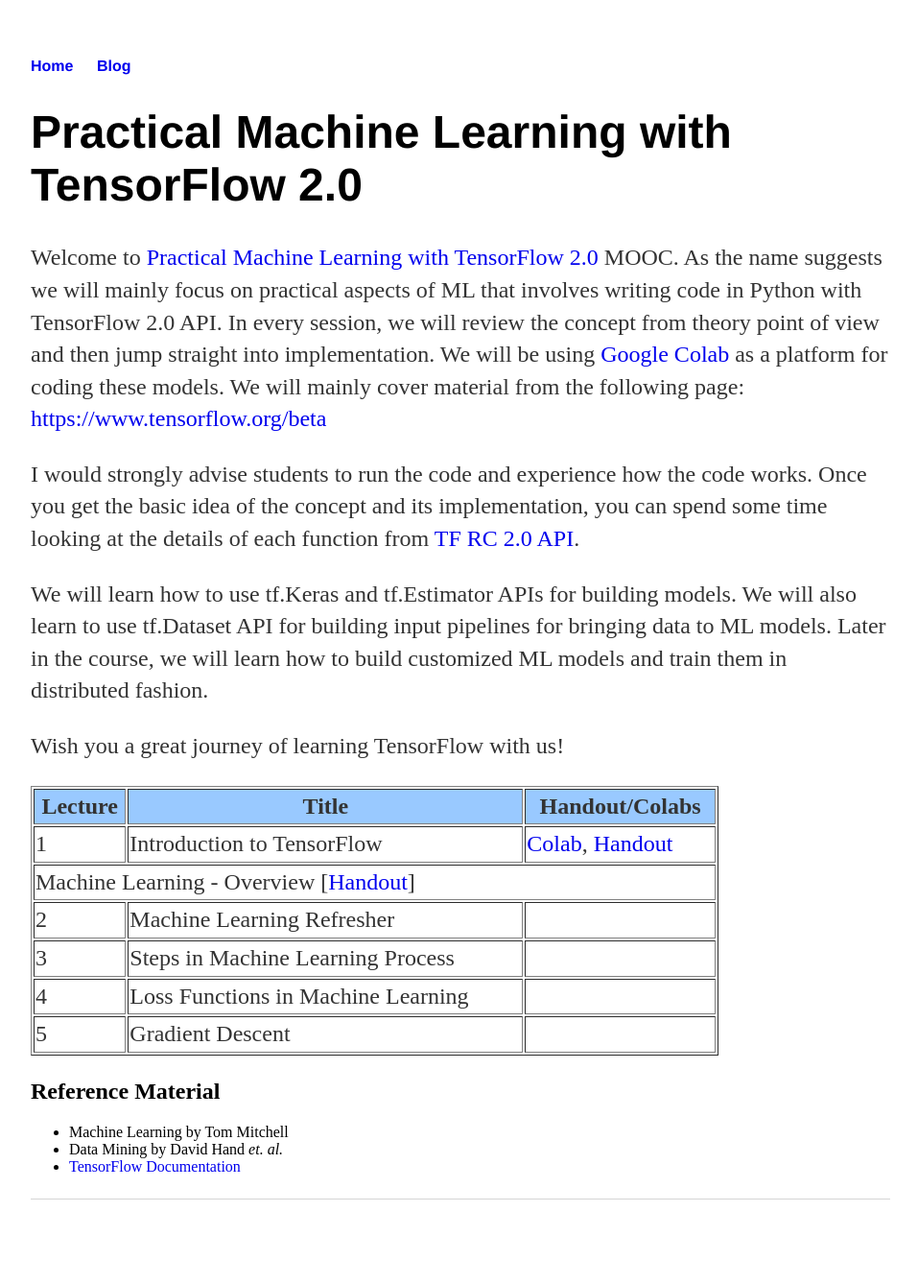
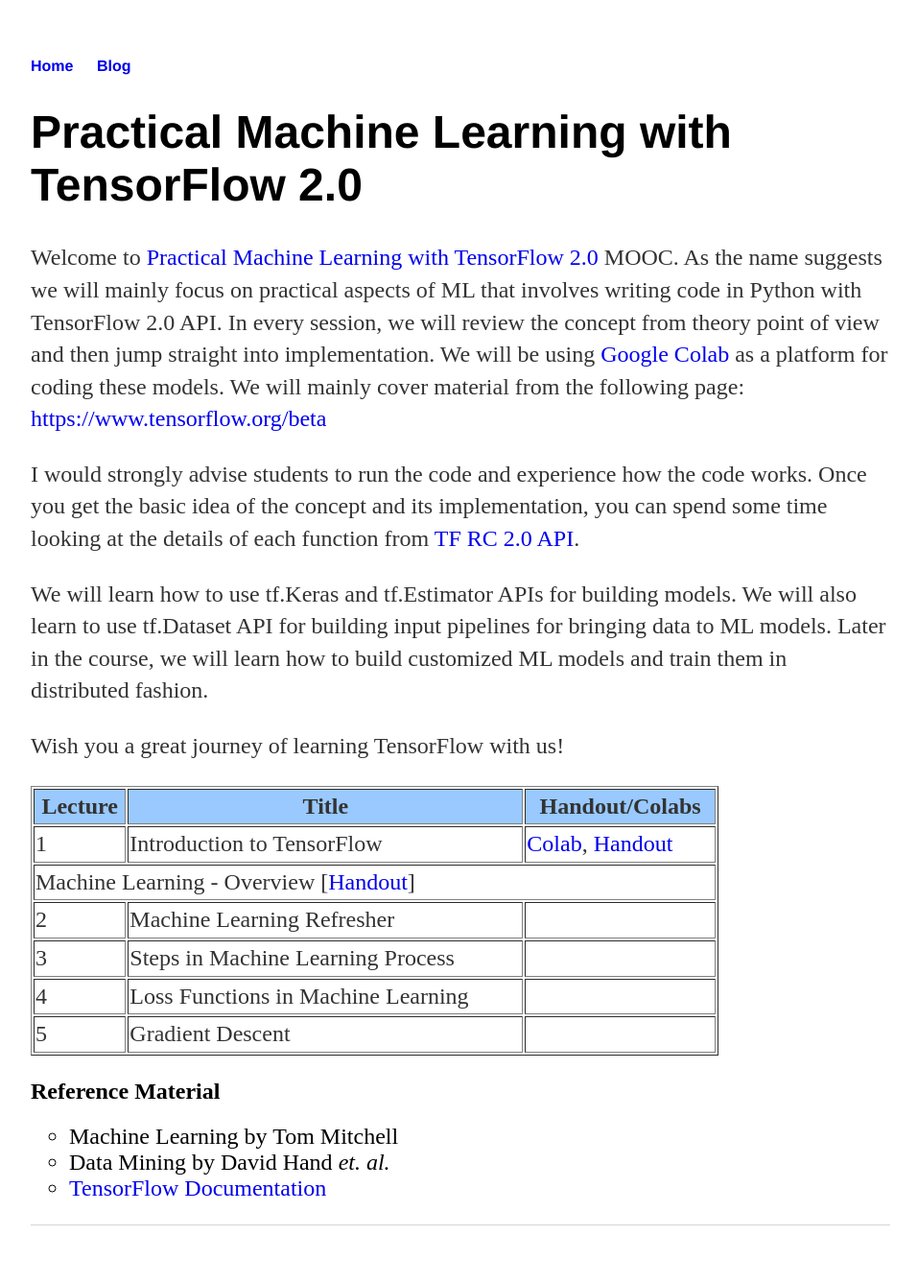
Before and after one commit to tfindiamooc/tfindiamooc.github.io, a Jekyll site: the page built from index.html, in a window 1280 px wide. Shown: the whole page at 96% size, without its empty margins (160-1117 px from the left). Built offline with Jekyll 4.4.1, drawn with Linux system fonts in a browser that asks for light colours; before the commit the page ends 1310 px from its top, so only the background shows below that.

Commit message:
Update main.css

```diff
--- a/css/main.css
+++ b/css/main.css
@@ -37,7 +37,7 @@
     border-top: 1px solid #d5d5d5;
     font-size: .8em;
 }
-ul.li {
+div ul li {
     font-size: 1.5em;
     list-style: circle;
     #font-family:'Helvetica', 'Arial', 'Sans-Serif';
```
